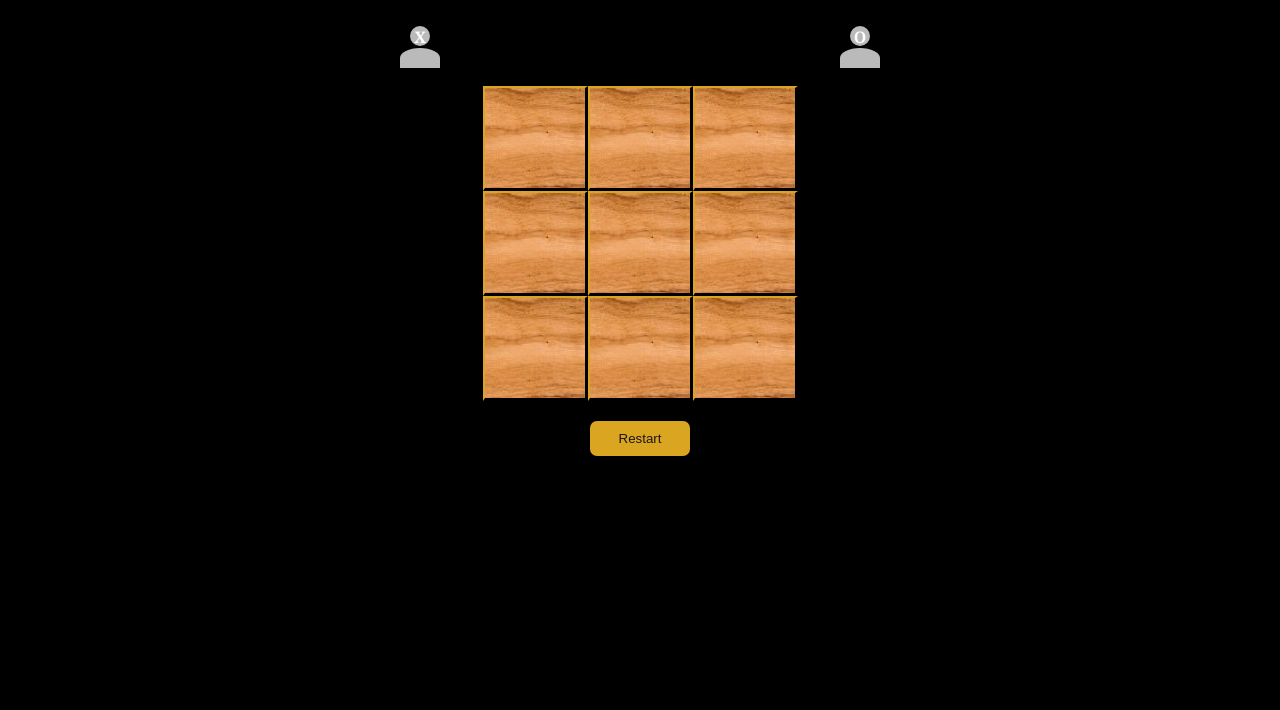
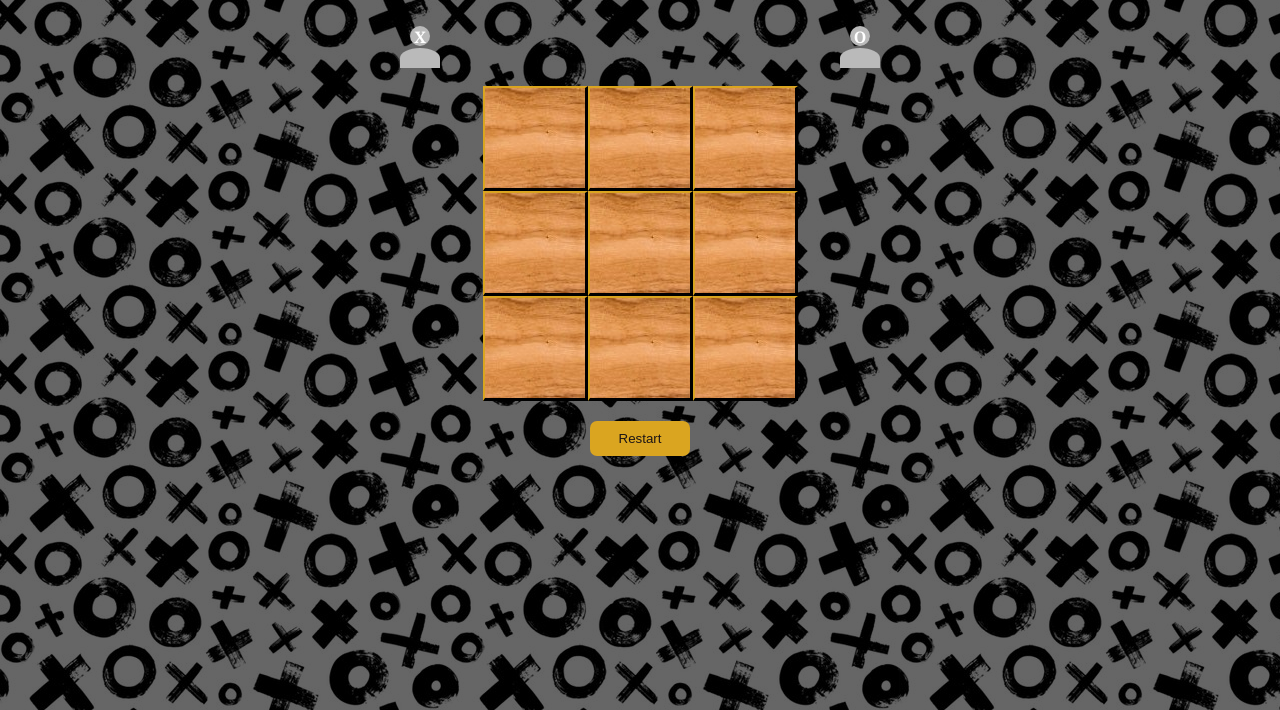
Before and after one commit to franklin-mk/Tic-Tac-Toe-X0X, a plain HTML site: page index.html in a window 1280 px wide. Shown: the part 90-800 px from the top of the page. Drawn offline with Linux system fonts and the light colour scheme; a web font is replaced by a local one.

Commit message:
Add files via upload

```diff
--- a/index.css
+++ b/index.css
@@ -1,5 +1,4 @@
 html{
-    background-color: black;
     color: goldenrod;
     text-align: center;
     font-family: Sedan sc, Cambria, Cochin, Georgia, Times, 'Times New Roman', serif;
@@ -9,6 +8,7 @@ body{
     margin: 5px 5px;
     padding: 5px;
     box-sizing: border-box;
+    background-image: linear-gradient(rgba(0,0,0,0.6),rgba(0,0,0,0.6)),url(360_F_600910081_ZUJpUZpTTj2lJBuRpDtMFKs0OtOPuxl4.png);
 }
 
 
```
Also changed, not shown: 360_F_600910081_ZUJpUZpTTj2lJBuRpDtMFKs0OtOPuxl4.png (added).
